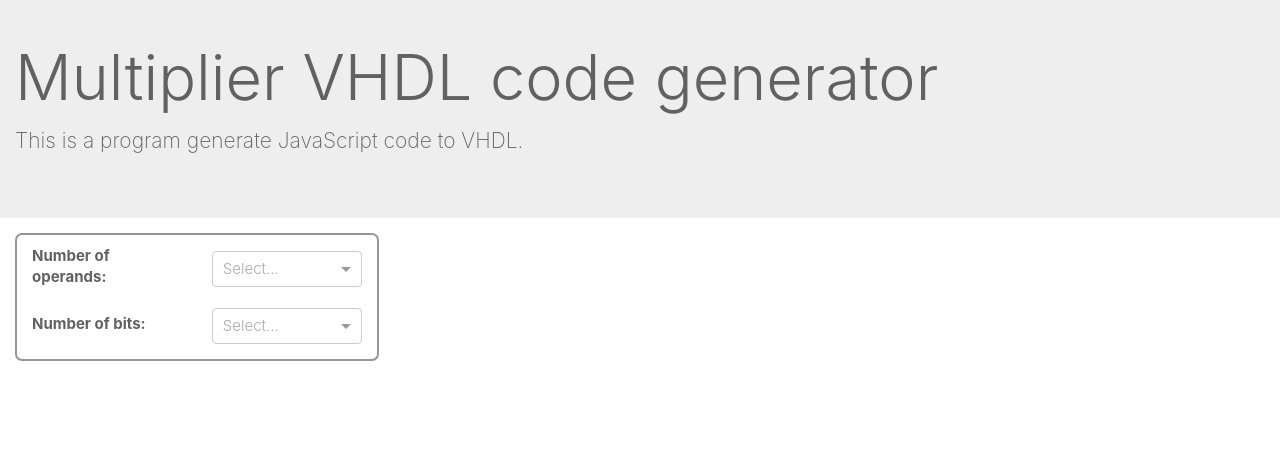
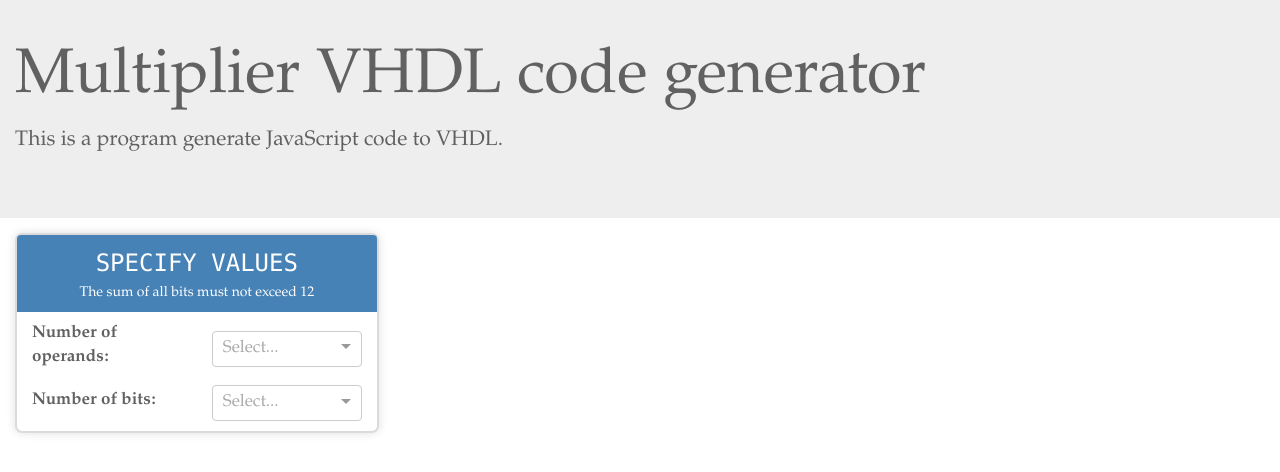
Before and after one commit to uooopss/truth-table, a React app: page / in a window 1280 px wide. Built offline with nearby package versions, Linux system fonts and the light colour scheme.

Commit message:
fixed styles

```diff
--- a/src/app/components/Content.js
+++ b/src/app/components/Content.js
@@ -3,6 +3,7 @@ import Select from "react-select";
 import { Tabs, Tab, Alert } from "react-bootstrap";
 import update from "react-addons-update";
 import { Table } from 'reactstrap';
+import { Jumbotron, Container } from 'reactstrap';
 
 import data from "../../../output.json"
 
@@ -262,7 +263,7 @@ export class Content extends React.Component {
                             <div className="col-12 alert-pad">
                                 <Alert bsStyle="danger" className="d-flex justify-content-center">
                                     <strong>Warning!</strong>
-                                    <p className="alert-p-mar">The sum of all bits must not exceed 12</p>
+                                    <p className="alert-p-mar">The sum of all bits is greater than 12</p>
                                 </Alert>;
                             </div>
                         </div>)
@@ -271,6 +272,24 @@ export class Content extends React.Component {
                         <div className="col-4 content-menu ">
                             <div className="col-11 mt-4 mb-4 content-form">
                                 <form>
+                                    <div className="row form-header">
+                                        <div className="col-12">
+                                            <div className="row">
+                                                <div className="col-12">
+                                                    <div className="d-flex justify-content-center">
+                                                        <h3 className="form-header-h3">SPECIFY VALUES</h3>
+                                                    </div>
+                                                </div>
+                                            </div>
+                                            <div className="row">
+                                                <div className="col-12 ">
+                                                    <div className="d-flex justify-content-center">
+                                                        <h4 className="form-header-h4">The sum of all bits must not exceed 12</h4>
+                                                    </div>
+                                                </div>
+                                            </div>
+                                        </div>
+                                    </div>
                                     <div className="form-group row d-flex align-items-center">
                                         <label className="col-6">Number of operands:</label>
                                         <div className="col-6">
@@ -282,7 +301,7 @@ export class Content extends React.Component {
                                             />
                                         </div>
                                     </div>
-                                    <div className="form-group row d-flex align-items-center">
+                                    <div className="form-group row d-flex align-items-center form-select-margin">
                                         <label className="col-6">Number of bits:</label>
                                         <div className="col-6">
                                             <Select
@@ -294,7 +313,7 @@ export class Content extends React.Component {
                                         </div>
                                     </div>
                                     {validNumbers <= 12 && (
-                                        <div className="form-group row form-button">
+                                        <div className="form-group row form-button form-select-margin">
                                             <div className="col-12 d-flex justify-content-center">
                                                 <button type="button" className="btn btn-warning but" onClick={() => this.build(validNumbers)}>BUILD</button>
                                                 {/* <button type="button" className="btn btn-warning but" onClick={() => this.space(validNumbers)}>SPACE</button> */}
--- a/src/app/components/Content.scss
+++ b/src/app/components/Content.scss
@@ -4,16 +4,45 @@
         .alert-p-mar {
             margin-left: 25px;
         }
+        .alert {
+            border-radius: 0px;
+        }
     }
     .content-menu {
         .content-form {
             padding:0;
-            border: 2px solid rgb(150, 150, 150);
+            border: 2px solid rgba(150, 150, 150, 0.336);
             border-radius: 7px;
+            -webkit-box-shadow: 0px 0px 10px rgba(0, 0, 0, 0.13);
+            .form-header {
+                background-color: rgb(71, 130, 182);
+                border-top-right-radius: 4px;
+                border-top-left-radius: 4px;
+                border-bottom-right-radius: 0px;
+                border-bottom-left-radius: 0px;
+                margin: 0px;
+                font-weight: 400;
+                color: white;
+                .form-header-h3 {
+                    // font-family: "Courier New", Courier, "Lucida Sans Typewriter", "Lucida Typewriter", monospace;
+                    font-family: "Lucida Console", "Lucida Sans Typewriter", monaco, "Bitstream Vera Sans Mono", monospace;
+                    margin-top: 15px;
+                    margin-bottom: 0px;
+                }
+                .form-header-h4 {
+                    font-size: 14px;
+                    font-weight: 400;
+                    // font-family: "Courier New", Courier, "Lucida Sans Typewriter", "Lucida Typewriter", monospace;
+                }
+            }
             .form-group {
                 margin-left: 0;
                 margin-right: 0;
                 margin-top: 1rem;
+                margin-bottom: 0px;
+            }
+            .form-select-margin {
+                margin-bottom: 1rem;
             }
             .form-group-num {
                 border-bottom: 1px solid rgba(255, 0, 0, 0.479);
@@ -22,11 +51,22 @@
             }
             .form-button {
                 padding-top: 1rem;
-                border-top: 2px solid rgb(150, 150, 150);
+                border-top: 2px solid rgba(150, 150, 150, 0.336);
                 .but {
                     width: 100px;
                     margin-left: 5px;
                     margin-right: 5px;
+                    background-color: rgb(71, 130, 182);
+                    border-color:rgb(64, 118, 165);
+                    &:hover {
+                        background-color: rgba(71, 130, 182, 0.74)
+                    }
+                }
+                .btn-warning.focus, .btn-warning:focus {
+                    box-shadow: none;
+                }
+                .btn.focus, .btn:focus {
+                    box-shadow: nonee;
                 }
             }
         }
--- a/src/style.css
+++ b/src/style.css
@@ -1,6 +1,8 @@
 body {
-    font-family: -apple-system,BlinkMacSystemFont,"Segoe UI",Roboto,"Helvetica Neue",Arial,sans-serif,"Apple Color Emoji","Segoe UI Emoji","Segoe UI Symbol";
-    font-size: 15px;
+    /* font-family: -apple-system,BlinkMacSystemFont,"Segoe UI",Roboto,"Helvetica Neue",Arial,sans-serif,"Apple Color Emoji","Segoe UI Emoji","Segoe UI Symbol"!important;
+     */
+     font-family: "Goudy Old Style", Garamond, "Big Caslon", "Times New Roman", serif;
+    font-size: 17px;
     font-weight: 300;
     color: #616161;
 }
```
